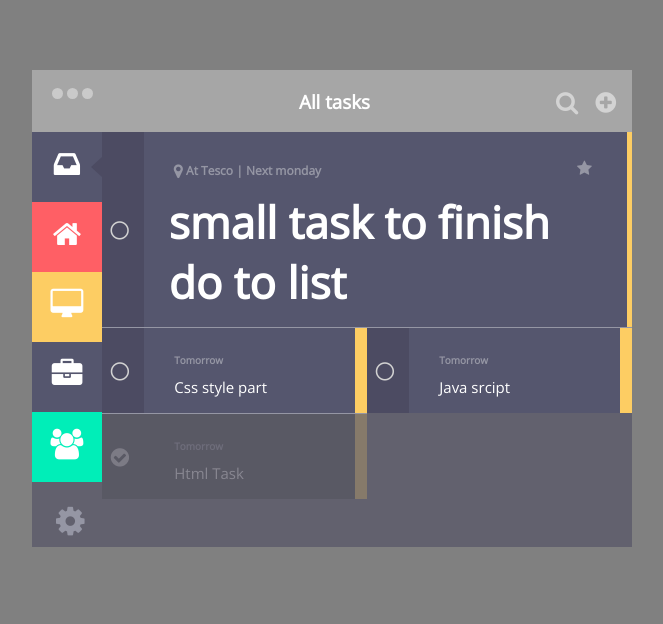
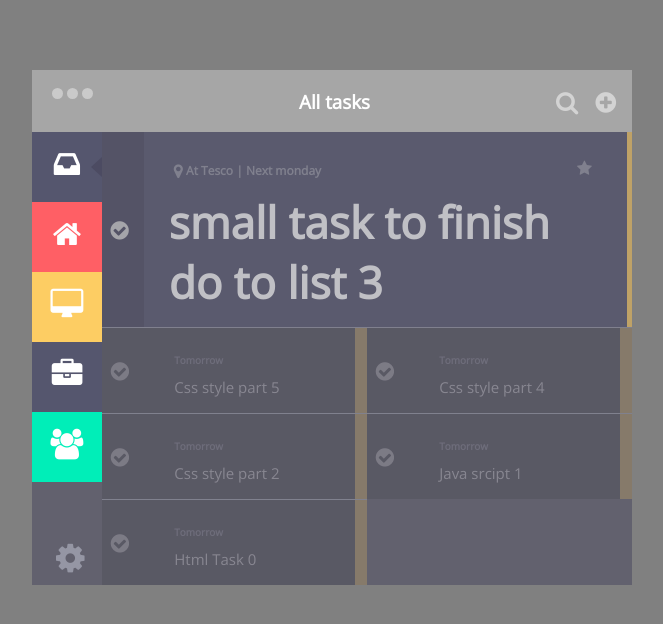
Before and after one commit to GuntarWii/ToDoList, a plain HTML site: page index.html in a window 1280 px wide. Shown: the whole page, without its empty margins (308-971 px from the left). Drawn offline with nearby package versions, Linux system fonts and the light colour scheme.

Commit message:
working!!!!

```diff
--- a/js/createTask.js
+++ b/js/createTask.js
@@ -22,45 +22,61 @@ for (var i = 0; i < taskCategoryBtn.length; i++) {
 
 
 
-var favoriteStatus
-    , taskCategory
-    , taskIdNumber = 0;
+var favoriteStatus, taskCategory, taskIdNumber = 0;
 var TaskListArray = [
 
 	   task = {
-        Taskname: "Html Task"
-        , Category: "work"
-        , Favorite: "no"
-        , TaskDate: undefined
-        , TaskStatus: "task-done"
-        , taskid: taskIdNumber
+        Taskname: "Html Task 0 ",
+        Category: "work",
+        Favorite: "no",
+        TaskDate: undefined,
+        TaskStatus: "task-done",
+        taskid: taskIdNumber
 	 },
 
 	   task = {
-        Taskname: "Java srcipt"
-        , Category: "work"
-        , Favorite: "no"
-        , TaskDate: undefined
-        , TaskStatus: "task-not-done"
-        , taskid: taskIdNumber
+        Taskname: "Java srcipt 1",
+        Category: "work",
+        Favorite: "no",
+        TaskDate: undefined,
+        TaskStatus: "task-done",
+        taskid: taskIdNumber
+	 },
+//
+		task = {
+        Taskname: "Css style part 2 ",
+        Category: "work",
+        Favorite: "no",
+        TaskDate: undefined,
+        TaskStatus: "task-done",
+        taskid: taskIdNumber
 	 },
 
         task = {
-        Taskname: "Css style part"
-        , Category: "work"
-        , Favorite: "no"
-        , TaskDate: undefined
-        , TaskStatus: "task-not-done"
-        , taskid: taskIdNumber
+        Taskname: "small task to finish do to list 3",
+        Category: "work",
+        Favorite: "yes",
+        TaskDate: undefined,
+        TaskStatus: "task-done",
+        taskid: taskIdNumber
 	 },
 
         task = {
-        Taskname: "small task to finish do to list"
-        , Category: "work"
-        , Favorite: "yes"
-        , TaskDate: undefined
-        , TaskStatus: "task-not-done"
-        , taskid: taskIdNumber
+        Taskname: "Css style part 4",
+        Category: "work",
+        Favorite: "no",
+        TaskDate: undefined,
+        TaskStatus: "task-done",
+        taskid: taskIdNumber
+	 },
+
+            task = {
+        Taskname: "Css style part 5",
+        Category: "work",
+        Favorite: "no",
+        TaskDate: undefined,
+        TaskStatus: "task-done",
+        taskid: taskIdNumber
 	 }
 
 
@@ -69,9 +85,9 @@ var TaskListArray = [
 //console.log(TaskListArray[0].Category)
 function getTaskValues() {
 
-    var taskName = $("#task-text").value
-        , addToFavroite = $(".add-to-favorite")
-        , taskDate = $(".add-date");
+    var taskName = $("#task-text").value,
+        addToFavroite = $(".add-to-favorite"),
+        taskDate = $(".add-date");
 
 
     //	console.log(addTaskName.value)
@@ -79,12 +95,12 @@ function getTaskValues() {
     taskIdNumber = TaskListArray.length
 
     var task = {
-        Taskname: $("#task-text").value
-        , Category: taskCategory
-        , Favorite: favoriteStatus
-        , TaskDate: undefined
-        , TaskStatus: undefined
-        , taskid: taskIdNumber
+        Taskname: $("#task-text").value,
+        Category: taskCategory,
+        Favorite: favoriteStatus,
+        TaskDate: undefined,
+        TaskStatus: "task-not-done",
+        taskid: taskIdNumber
 
     }
 
@@ -137,10 +153,10 @@ function createTask(TasknameId) {
 
 
     var
-        colA = document.getElementById('col-a').offsetHeight
-        , colB = document.getElementById('col-b').offsetHeight
-        , taskBoks = document.createElement("div")
-        , favorite = $(".favorite-task-block");
+        colA = document.getElementById('col-a').offsetHeight,
+        colB = document.getElementById('col-b').offsetHeight,
+        taskBoks = document.createElement("div"),
+        favorite = $(".favorite-task-block");
 
 
     //    	taskIndex += 1
@@ -154,18 +170,27 @@ function createTask(TasknameId) {
         taskIndex += 1
     }
 
-//console.log(taskIndex)
+//    console.log(taskIndex)
     //console.log(TaskListArray)
 
     taskBoks.className = "task";
     taskBoks.setAttribute("data-id-number", taskIndex)
 
 
+        if (TaskListArray[taskIndex].TaskStatus == "task-done") {
+
+         var tops = 'checked="checked"';
+         }else{
+             var tops = ' ';
+         }
+
+
+
     if (TaskListArray[taskIndex].Favorite == "yes") {
         taskBoks.innerHTML = '<section class="main-task offset-1 offset-10m">\
 					<div class="col-1 checkbox">\
 						<label class="status-replace-icons">\
-	           <input type="checkbox" href="#" class="add-to-favorite task-status-box" >\
+	           <input type="checkbox" href="#" class="add-to-favorite task-status-box" '+ tops +'>\
 	                   <span class="fa fa-star-o fa-lg task-status"></span>\
                         </label>\
 					</div>\
@@ -184,11 +209,11 @@ function createTask(TasknameId) {
         taskBoks.innerHTML = '\
 		<div class="col-md-2 checkbox">\
 			<label class="status-replace-icons">\
-	<input type="checkbox" href="#" class="add-to-favorite task-status-box" >\
+	<input type="checkbox" href="#" class="add-to-favorite task-status-box"  '+ tops +'>\
 	<span class="fa fa-star-o fa-lg task-status"></span>\
 </label>\
 		</div>\
-<div class="col-md-10 purple task-content-small toggle-option" id=" ' + taskIndex + '" data-toggle-number="3" data-id-number="' + taskIndex + '">\
+<div class="col-md-10 purple task-content-small toggle-option" id=" ' + taskIndex + '" data-toggle-number="3">\
 <p class="location-and-date location-and-date-small" id="time-now">Tomorrow</p>\
 	<div class="task-name">\
 <span>' + TaskListArray[taskIndex].Taskname + '\
@@ -212,14 +237,9 @@ function createTask(TasknameId) {
     if (TaskListArray[taskIndex].TaskStatus == "task-done") {
         taskBoks.className += " checked";
 
-        var sss = $('.task-status-box');
-
-        sss.setAttribute("checked", "checked");
-
-
     }
 
-
+//
     TaskListArray[taskIndex].taskid = taskIndex
 
     tooggle()
@@ -300,6 +320,7 @@ function addEventListener() {
         taskStatusBtn[i].addEventListener('click', taskStatus, false);
     }
 
+
 }
 
 
@@ -314,45 +335,14 @@ function taskStatus() {
     var allTasks = $$(".task")
 
 
+    //    console.log(this)
     while (target.parentNode) {
         if (target.hasAttribute("data-id-number")) {
             var currentAtr = target.getAttribute("data-id-number");
-                console.log(target.classList)
-            break;
-        }
 
 
-        else if(target.hasAttribute("data-side-bar")){
-//              var currentAtr = target.getAttribute("data-id-number");
-
-
-               break;
-        }
-
-
-                target = target.parentNode;
-    }
-
-
-    target.classList.toggle("checked")
-
-
-    if (TaskListArray[currentAtr].TaskStatus == "task-not-done") {
-        TaskListArray[currentAtr].TaskStatus = "task-done"
-
-    } else if (TaskListArray[currentAtr].TaskStatus = "task-done") {
-        TaskListArray[currentAtr].TaskStatus = "task-not-done"
-    }
-
-    console.log(TaskListArray[currentAtr].TaskStatus)
-
-    //    console.log(TaskListArray[currentAtr])
-    //    console.log(allTasks[1])
-
-//    console.log(target.childNodes[0].className )
-
-    var colb = $(".col-b")
-        , cola = $(".col-a"),
+            var colb = $(".col-b"),
+                cola = $(".col-a"),
                 favcol = $(".favorite-task-block");
 
             if (target.childNodes[0].className == "main-task offset-1 offset-10m") {
@@ -360,12 +350,12 @@ function taskStatus() {
                 var col = favcol
 
 
-    }else{
+            } else {
 
                 if (colb.offsetHeight < cola.offsetHeight) {
                     var col = colb
 
-    }else{
+                } else {
                     var col = cola
                 }
 
@@ -373,9 +363,7 @@ function taskStatus() {
             }
 
 
-
-
-
+            console.log(target)
 
             if (target.classList.contains("checked")) {
 
@@ -383,8 +371,42 @@ function taskStatus() {
 
             } else if (!target.classList.contains("checked")) {
                 col.insertBefore(target, col.firstChild)
+            }
 
+
+
+            target.classList.toggle("checked")
+
+
+            break;
+
+        }else if (target.hasAttribute("data-side-bar")) {
+            var currentAtr = target.getAttribute("data-side-bar");
+//            console.log(currentAtr)
+
+
+
+            break;
         }
+
+        target = target.parentNode;
+    }
+
+    console.log(TaskListArray[currentAtr].TaskStatus)
+
+//    console.log(TaskListArray[currentAtr].taskid)
+////    console.log(TaskListArray[currentAtr]x)
+
+
+//    TaskListArray[currentAtr].TaskStatus = "task-done"
+
+    if(TaskListArray[currentAtr].TaskStatus == "task-done"){
+        TaskListArray[currentAtr].TaskStatus = "task-not-done"
+    }else if(TaskListArray[currentAtr].TaskStatus == "task-not-done"){
+        TaskListArray[currentAtr].TaskStatus = "task-done"
+    }
+
+        console.log(TaskListArray[currentAtr].TaskStatus)
 
 
 }
@@ -446,7 +468,7 @@ function taskStatus() {
             //				var sidOptTaskName = $(".side-opt-task-name");
             //				sidOptTaskName.innerHTML = TaskListArray[currentAtr].Taskname
             //				console.log(TaskListArray[i].taskid)
-                sideOption(currentAtr,currentDiv)
+            sideOption(currentAtr, currentDiv)
 
         }
 
@@ -457,7 +479,7 @@ function taskStatus() {
 
 
 
-function sideOption(currentAtr,currentDiv){
+function sideOption(currentAtr, currentDiv) {
 
 
     var sidOptTaskName = $(".side-opt-task-name");
@@ -473,13 +495,13 @@ function sideOption(currentAtr,currentDiv){
     var Details = $(".task-details");
 
 
-    Details.dataset.dataIdNumber === currentAtr
-
+    //    Details.dataset.idNumber = currentAtr;
+    SaidOption.dataset.sideBar = currentAtr;
 
     //    var element = document.createElement("div");
     //    console.log(TaskListArray[currentAtr].Category)
 
-    switch(TaskListArray[currentAtr].Category) {
+    switch (TaskListArray[currentAtr].Category) {
     case "work":
         var cat = " workDop"
         break;
@@ -503,12 +525,12 @@ function sideOption(currentAtr,currentDiv){
                         <div class="task-details-block task-details-border">\
                             <div class="col-1 checkbox-empty-fix">\
                                 <label class="status-replace-icons said-dop-option">\
-                                    <input  type="checkbox" href="#" class="add-to-favorite taskdop-status-box"> \
+                                    <input onclick="myFunction()"  type="checkbox" href="#" class="add-to-favorite taskdop-status-box"> \
                                     <span class="fa fa-star-o fa-lg task-status"></span>\
                                     </label>\
                             </div>\
                             <div class="col-11 taks task-content-details-big">\
-                                <h2 onkeyup="myFunction()" class="side-opt-task-name" contenteditable="true" data-side-number='+ currentAtr +'>'+ TaskListArray[currentAtr].Taskname +'</h2>\
+                                <h2 onkeyup="myFunction()" class="side-opt-task-name" contenteditable="true" data-side-number=' + currentAtr + '>' + TaskListArray[currentAtr].Taskname + '</h2>\
                                 <button href="#" class="favourite-2"><span class="fa fa-star-o"></span></button>\
                             </div>\
                         </div>\
@@ -534,11 +556,11 @@ function sideOption(currentAtr,currentDiv){
                         </div>\
                         <div class="task-details-block task-details-border">\
                             <div class="task-details-block change">\
-                                <div class="col-1 '+ cat +' checkbox-empty">\
+                                <div class="col-1 ' + cat + ' checkbox-empty">\
                                     <span class="fa fa-circle fa-lg"></span>\
                                 </div>\
                                 <div class="col-11 taks task-content-details">\
-                                    <p>'+ TaskListArray[currentAtr].Category +'</p>\
+                                    <p>' + TaskListArray[currentAtr].Category + '</p>\
                                 </div>\
                             </div>\
                         </div>\
@@ -567,42 +589,12 @@ function sideOption(currentAtr,currentDiv){
 
 
 
-        sideTest.checked=true;
+        sideTest.checked = true;
 
 
     }
 
 
-//    console.log(currentDiv.childNodes)
-
-//    var currentDiv;
-//    myFunction(currentDiv)
-//
-//    var taskName = $$(".task-name");
-//
-//    console.log(taskName[currentAtr])
-//
-//    for(var i = 0; i < currentDiv.childNodes.length; i++){
-//
-//            console.log(currentDiv.childNodes[i].innerHTML)
-//    }
-
-
-//  myFunction(currentAtr)
-
-//
-////    console.log(allTasks)
-//	sidOptTaskName.innerHTML = TaskListArray[currentAtr].Taskname
-
-//    var taksNanme = $(".side-opt-task-name").innerHTML;
-//    TaskListArray[currentAtr].Taskname = taksNanme
-//    console.log(taksNanme)
-//
-//    console.log(TaskListArray[currentAtr].Taskname)
-
-//    myFunction()
-    //
-//    TaskListArray[currentAtr].Taskname = taksNanme
 
 
     addEventListener()
@@ -610,10 +602,12 @@ addEventListener()
 }
 
 
-function myFunction(currentAtr){
+
+function myFunction(currentAtr) {
     var taksNanme = $(".side-opt-task-name").innerHTML;
     var test = $(".side-opt-task-name").getAttribute("data-side-number");
     console.log(test)
+
 
     TaskListArray[test].Taskname = taksNanme;
 
@@ -621,7 +615,7 @@ function myFunction(currentAtr){
     $(".col-b").innerHTML = ""
     $(".favorite-task-block").innerHTML = ""
 
-                        for(var i = 0; i < TaskListArray.length; i++){
+    for (var i = 0; i < TaskListArray.length; i++) {
 
         createTask(i)
     }
```
Also changed, not shown: index.html (+2 -1 lines), js/tads.js (added, +131 -0 lines). Lines whose indentation alone changed are shown as unchanged.
